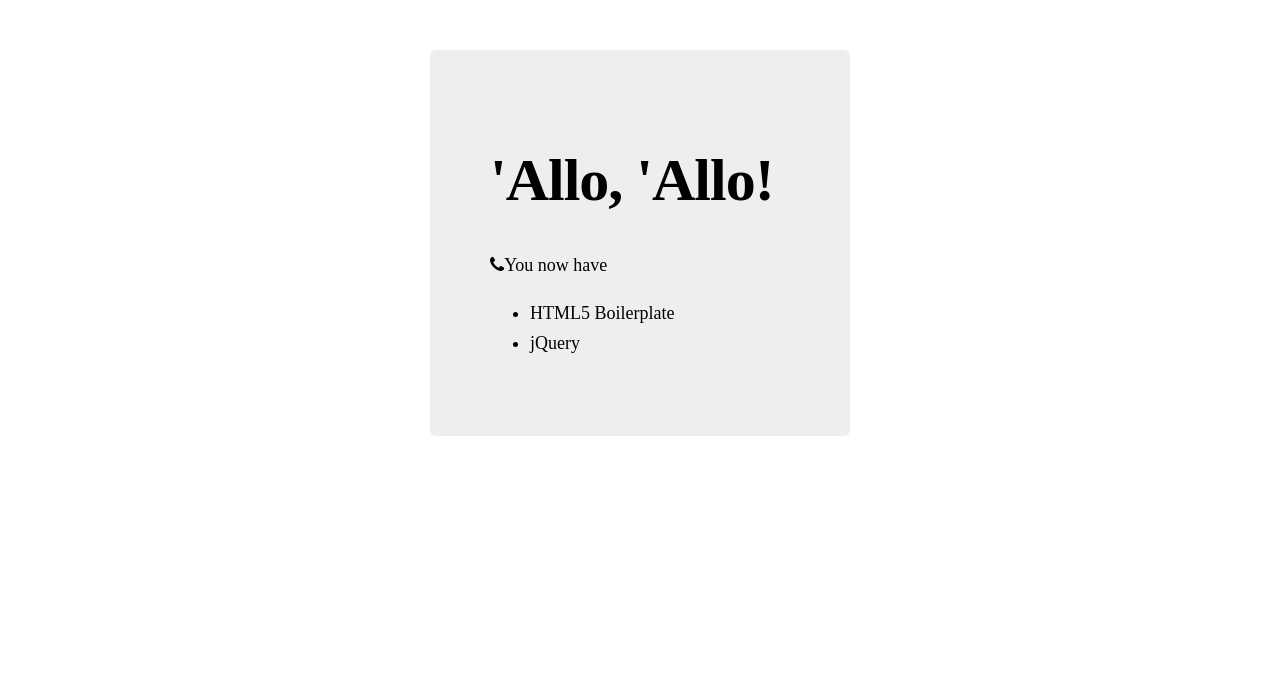
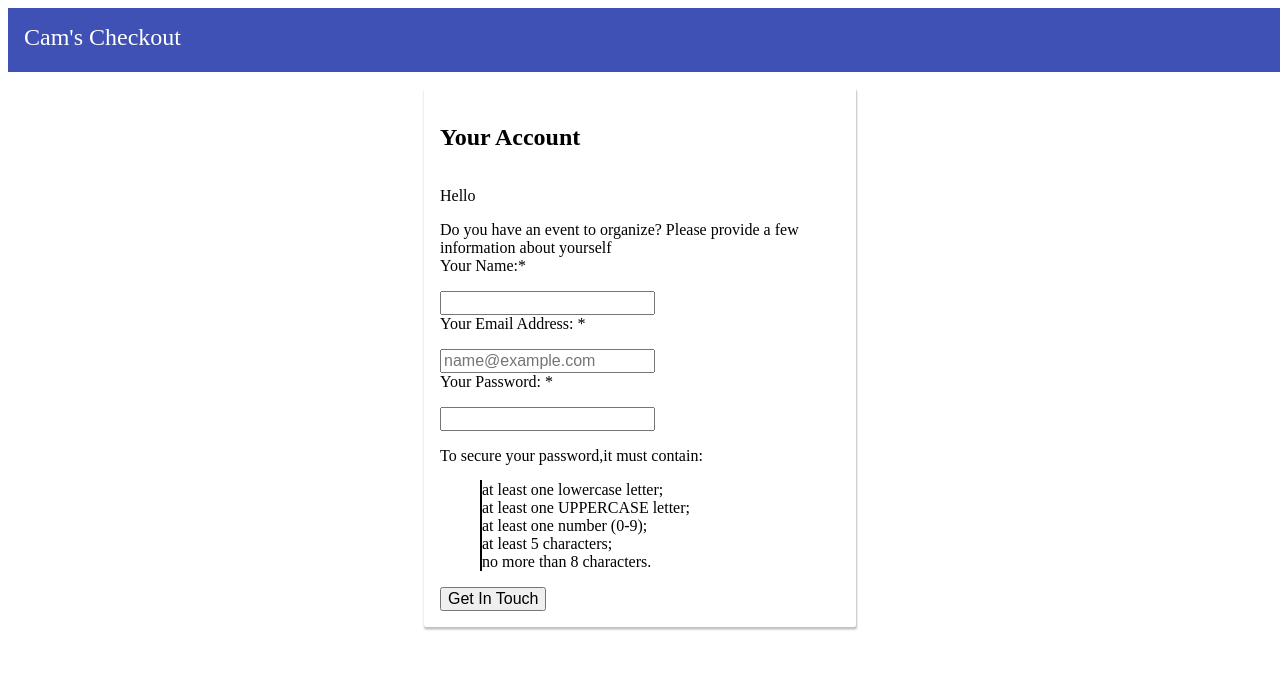
Before and after one commit to pianove/Meet-Up-Event-Planner-Web-Form, a website: page app/index.html in a window 1280 px wide. Drawn offline with nearby package versions, Linux system fonts and the light colour scheme; some packages are replaced by stand-ins of ours; files that its build step writes are made by us from their sources; a script that the page names is missing.

Commit message:
Fix to w3c compliance

```diff
--- a/app/index.html
+++ b/app/index.html
@@ -1,11 +1,11 @@
 <!doctype html>
-<html lang="">
+<html lang="en">
   <head>
     <meta charset="utf-8">
     <meta name="description" content="">
     <meta name="viewport" content="width=device-width, initial-scale=1">
-    <title>package json</title>
-
+    <title>My Meet-Up Event Planner</title>
+    <link href="https://fonts.googleapis.com/css?family=Open+Sans:400,700" rel="stylesheet" type="text/css">
     <link rel="apple-touch-icon" href="apple-touch-icon.png">
     <!-- Place favicon.ico in the root directory -->
 
@@ -24,15 +24,46 @@
     <!--[if lt IE 10]>
       <p class="browserupgrade">You are using an <strong>outdated</strong> browser. Please <a href="http://browsehappy.com/">upgrade your browser</a> to improve your experience.</p>
     <![endif]-->
+    <header>
+      <div class="company-name">Cam's Checkout</div>
+      <div class="progress-bar"></div>
+    </header>
+    <div class="main">
+      <div class="display-section">
+        <h2>Your Account</h2>
+          <div class="flex-container flex-horizontal">
+            <form id="createAccount" name="createAccount" method="post">
+              <p>Hello</p>
+              Do you have an event to organize? Please provide a few information about yourself
+              <div class="form-item">
+                <label for="accountName">Your Name:<span class="required title-color">*</span></label>
+                <input type="text" id="accountName" name="name">
+              </div>
+              <div class="form-item">
+                <label for="accountEmail">Your Email Address: <span class="required title-color">*</span></label>
+                <input type="text" id="accountEmail" name="email" placeholder="name@example.com" value required>
+              </div>
+              <div class="form-item">
+                <label for="accountPassword">Your Password: <span class="required title-color">*</span></label>
+                <input type="text" id="accountPassword" name="password" value required>
+              </div>
+              <div class="password-checklist">
+                <p>To secure your password,it must contain: </p>
+                 <ul>
+                  <li><span class="to-tick"></span> at least one lowercase letter;</li>
+                  <li><span class="to-tick"></span> at least one UPPERCASE letter;</li>
+                  <li><span class="to-tick"></span> at least one number (0-9);</li>
+                  <li><span class="to-tick"></span> at least 5 characters;</li>
+                  <li><span class="to-tick"></span> no more than 8 characters.</li>
+                </ul>
+              </div>
+              <input type="submit" value="Get In Touch" name="submit">
+            </form>
+            <div id="success"></div>
+        </div>
+      </div>
+    </div>
 
-    <div class="hero-unit">
-      <h1>'Allo, 'Allo!</h1>
-      <p><i class="fa fa-phone"></i>You now have</p>
-      <ul>
-        <li>HTML5 Boilerplate</li>
-        <li>jQuery</li>
-      </ul>
-    </div>
 
     <!-- Google Analytics: change UA-XXXXX-X to be your site's ID. -->
     <script>
@@ -53,6 +84,11 @@
     <!-- build:js scripts/main.js -->
     <script src="scripts/main.js"></script>
     <!-- endbuild -->
-    <script src="scripts/submit.js"></script>
+    <script src="scripts/validation.js"></script>
+
+    <script src="https://maxcdn.bootstrapcdn.com/bootstrap/3.3.6/js/bootstrap.min.js"></script>
+    <script src="http://cdnjs.cloudflare.com/ajax/libs/jquery.form/3.32/jquery.form.min.js"></script>
+    <script src="http://cdnjs.cloudflare.com/ajax/libs/jquery-validate/1.11.1/jquery.validate.min.js"></script>
+    <script src="http://cdnjs.cloudflare.com/ajax/libs/jquery-validate/1.12.0/additional-methods.min.js"></script>
   </body>
 </html>
--- a/app/styles/main.css
+++ b/app/styles/main.css
@@ -1,26 +1,176 @@
 $FontAwesomePath: "/bower_components/font-awesome/font";
 
 body {
+  font-family: 'Open Sans', sans-serif;
+  margin: 0px;
   background: #fafafa;
-  font-family: "Helvetica Neue", Helvetica, Arial, sans-serif;
-  color: #333;
+}
+.error {
+  color: red;
 }
 
-.hero-unit {
-  margin: 50px auto 0 auto;
-  width: 300px;
-  font-size: 18px;
-  font-weight: 200;
-  line-height: 30px;
-  background-color: #eee;
-  border-radius: 6px;
-  padding: 60px;
+.error-checkmark {
+  background-image: url("/images/")
+}
+.flex-container {
+  display: flex;
+  justify-content: space-between;
 }
 
-.hero-unit h1 {
-  font-size: 60px;
-  line-height: 1;
-  letter-spacing: -1px;
+.flex-vertical {
+  flex-direction: column;
+}
+
+.flex-horizontal {
+  flex-direction: row;
+}
+
+.flex-1 {
+  flex: 1 1 33%;
+}
+
+.flex-2 {
+  flex: 2 1 66%;
+}
+
+.flex-3 {
+  flex: 3 1 100%;
+}
+
+.password-checklist{
+  display: block;
+}
+
+.flex-cc {
+  margin: 0px 8px;
+}
+
+.flex-cc:first-of-type {
+  margin-left: 0px;
+}
+
+.flex-cc:last-of-type {
+  margin-right: 0px;
+}
+
+.responsive {
+  max-width: 100%;
+}
+
+.bold {
+  font-weight: bold;
+}
+
+.price {
+  color: #ff5419;
+  font-weight: bold;
+}
+
+/*
+Used to visually hide labels but keep them around for screenreaders.
+ */
+.sr-only {
+  border: 0;
+  clip: rect(0 0 0 0);
+  height: 1px;
+  width: 1px;
+  margin: -1px;
+  padding: 0;
+  overflow: hidden;
+  position: absolute !important;
+}
+
+header {
+  position: fixed;
+  display: block;
+  height: 64px;
+  min-width: 100%;
+  font-size: 1.5em;
+  background: #3f51b5;;
+  color: #fff;
+}
+
+.main {
+  padding-top: 64px;
+  padding-bottom: 32px;
+}
+
+.display-section {
+  background: #fff;
+
+  max-width: 400px;
+  margin: 16px auto;
+
+  padding: 16px;
+
+  border: 1px #ddd;
+  border-radius: 2px;
+
+  -webkit-box-shadow: 0.5px 2px 2px 0.5px rgba(0,0,0,0.25);
+  -moz-box-shadow: 0.5px 2px 2px 0.5px rgba(0,0,0,0.25);
+  box-shadow: 0.5px 2px 2px 0.5px rgba(0,0,0,0.25);
+}
+
+.company-name {
+  padding: 16px;
+}
+
+label {
+  display: block;
+  margin-bottom: 1em;
+}
+
+input {
+  font-size: 1em;
+}
+
+input.full {
+  width: 99%;
+}
+
+.progress-bar {}
+
+/* http://stackoverflow.com/questions/3790935/can-i-hide-the-html5-number-input-s-spin-box */
+input::-webkit-outer-spin-button,
+input::-webkit-inner-spin-button {
+  display: none;
+  -webkit-appearance: none;
+  margin: 0;
+}
+
+.cc-warning {
+  margin-bottom: 1em;
+}
+
+.new-billing {
+  height: 0px;
+  opacity: 0;
+  overflow-y: hidden;
+  transition: opacity 0.3s, height 0.3s;
+  -webkit-transition: opacity 0.3s, height 0.3s;
+}
+
+.fade-in {
+  opacity: 1;
+  height: 100%;
+}
+
+.submit {
+  display: block;
+  margin: 0px auto;
+  background: #3f51b5;
+  color: #fff;
+}
+
+.to-tick {
+  height: 20px;
+  width: 20px;
+  background-color: white;
+  border: 1px solid black;
+}
+
+li {
+  list-style: none;
 }
 
 .browserupgrade {
--- a/app/styles/styles.css
+++ /dev/null
@@ -1,172 +0,0 @@
-body {
-  font-family: 'Open Sans', sans-serif;
-  margin: 0px;
-  background: #fafafa;
-}
-.error {
-  color: red;
-}
-
-.error-checkmark {
-  background-image: url("/images/")
-}
-.flex-container {
-  display: flex;
-  justify-content: space-between;
-}
-
-.flex-vertical {
-  flex-direction: column;
-}
-
-.flex-horizontal {
-  flex-direction: row;
-}
-
-.flex-1 {
-  flex: 1 1 33%;
-}
-
-.flex-2 {
-  flex: 2 1 66%;
-}
-
-.flex-3 {
-  flex: 3 1 100%;
-}
-
-.password-checklist{
-  display: block;
-}
-
-.flex-cc {
-  margin: 0px 8px;
-}
-
-.flex-cc:first-of-type {
-  margin-left: 0px;
-}
-
-.flex-cc:last-of-type {
-  margin-right: 0px;
-}
-
-.responsive {
-  max-width: 100%;
-}
-
-.bold {
-  font-weight: bold;
-}
-
-.price {
-  color: #ff5419;
-  font-weight: bold;
-}
-
-/*
-Used to visually hide labels but keep them around for screenreaders.
- */
-.sr-only {
-  border: 0;
-  clip: rect(0 0 0 0);
-  height: 1px;
-  width: 1px;
-  margin: -1px;
-  padding: 0;
-  overflow: hidden;
-  position: absolute !important;
-}
-
-header {
-  position: fixed;
-  display: block;
-  height: 64px;
-  min-width: 100%;
-  font-size: 1.5em;
-  background: #3f51b5;;
-  color: #fff;
-}
-
-.main {
-  padding-top: 64px;
-  padding-bottom: 32px;
-}
-
-.display-section {
-  background: #fff;
-
-  max-width: 400px;
-  margin: 16px auto;
-
-  padding: 16px;
-
-  border: 1px #ddd;
-  border-radius: 2px;
-
-  -webkit-box-shadow: 0.5px 2px 2px 0.5px rgba(0,0,0,0.25);
-  -moz-box-shadow: 0.5px 2px 2px 0.5px rgba(0,0,0,0.25);
-  box-shadow: 0.5px 2px 2px 0.5px rgba(0,0,0,0.25);
-}
-
-.company-name {
-  padding: 16px;
-}
-
-label {
-  display: block;
-  margin-bottom: 1em;
-}
-
-input {
-  font-size: 1em;
-}
-
-input.full {
-  width: 99%;
-}
-
-.progress-bar {}
-
-/* http://stackoverflow.com/questions/3790935/can-i-hide-the-html5-number-input-s-spin-box */
-input::-webkit-outer-spin-button,
-input::-webkit-inner-spin-button {
-  display: none;
-  -webkit-appearance: none;
-  margin: 0;
-}
-
-.cc-warning {
-  margin-bottom: 1em;
-}
-
-.new-billing {
-  height: 0px;
-  opacity: 0;
-  overflow-y: hidden;
-  transition: opacity 0.3s, height 0.3s;
-  -webkit-transition: opacity 0.3s, height 0.3s;
-}
-
-.fade-in {
-  opacity: 1;
-  height: 100%;
-}
-
-.submit {
-  display: block;
-  margin: 0px auto;
-  background: #3f51b5;
-  color: #fff;
-}
-
-.to-tick {
-  height: 20px;
-  width: 20px;
-  background-color: white;
-  border: 1px solid black;
-}
-
-li {
-  list-style: none;
-}
```
